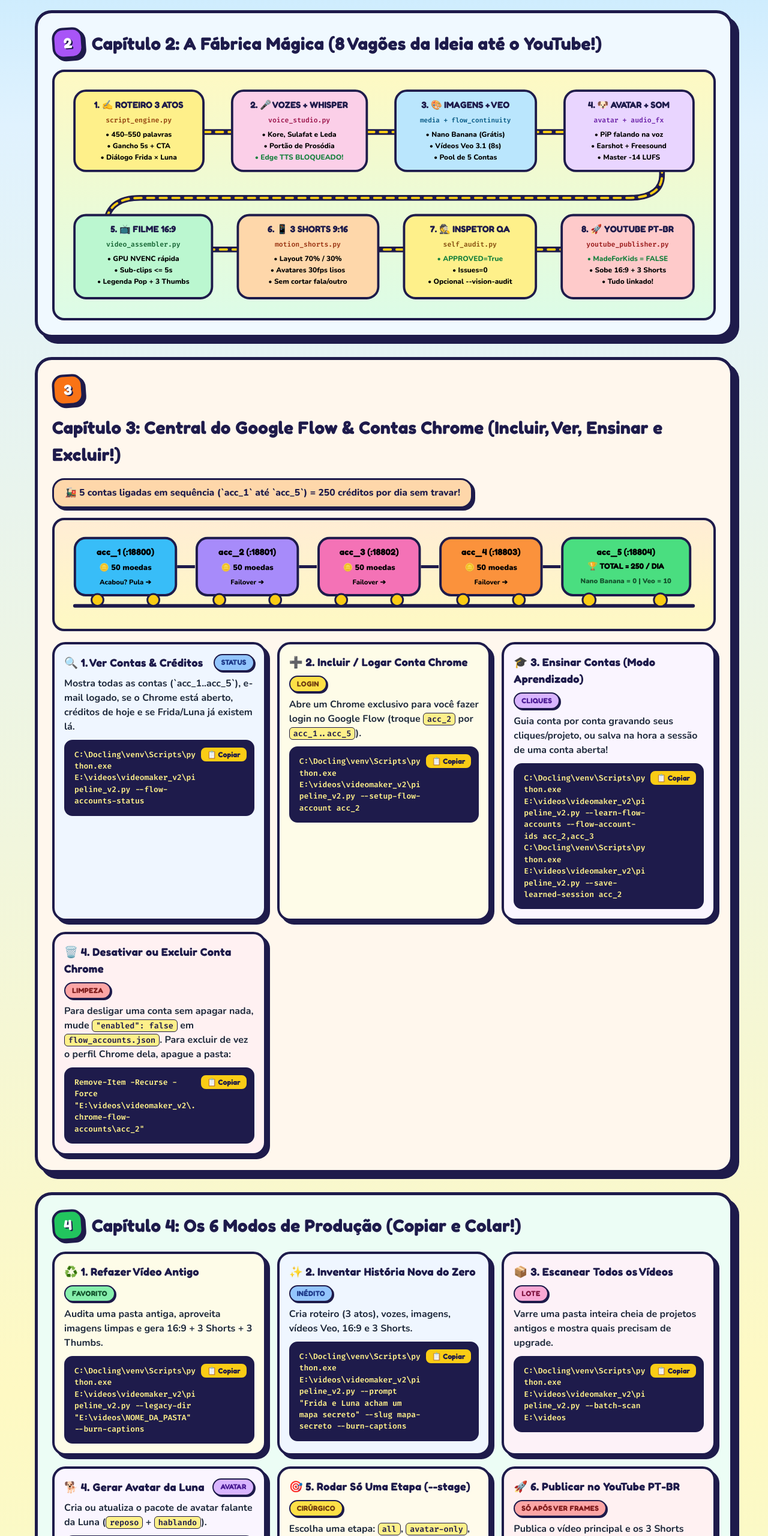
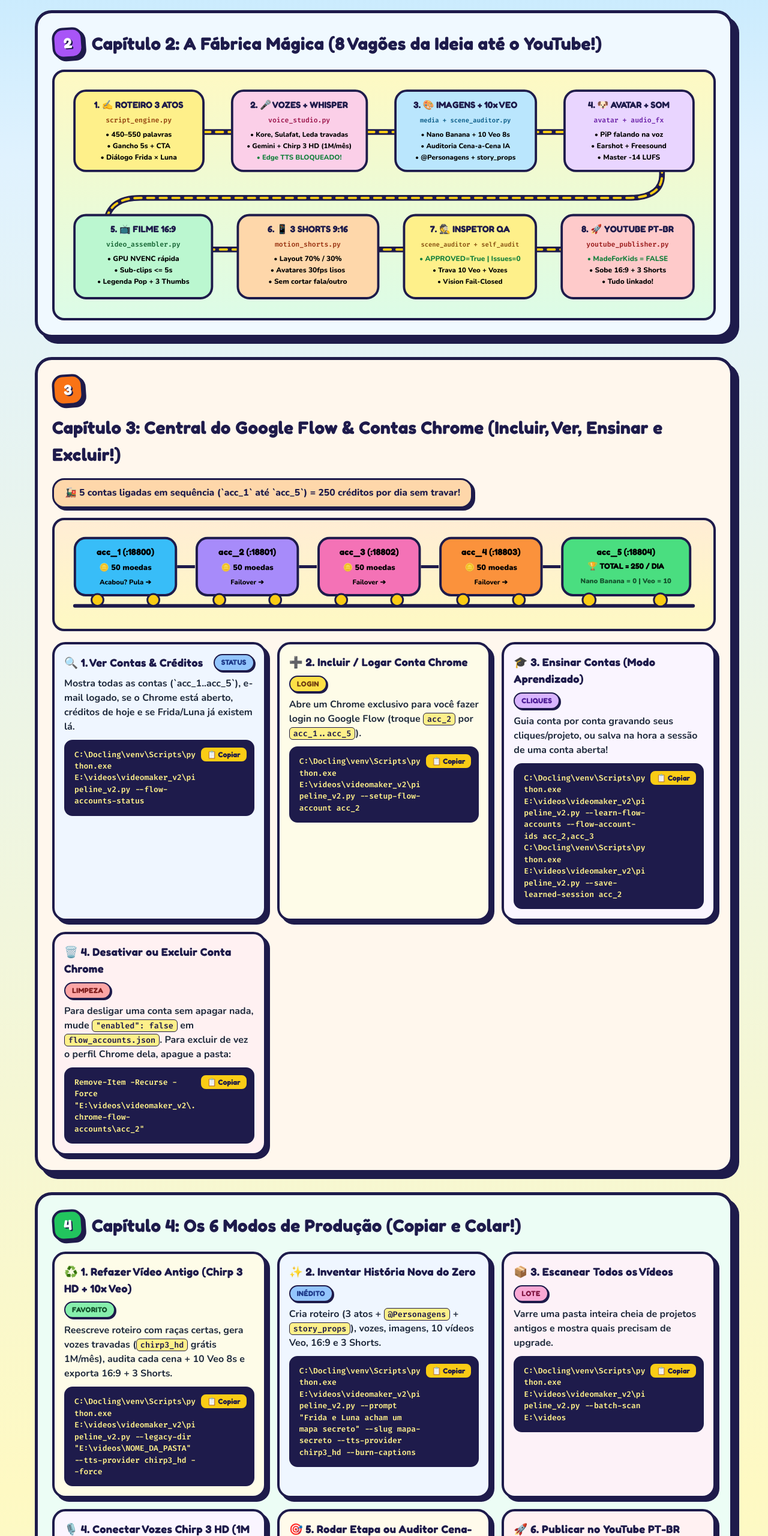
Before and after one commit to PiresDBA/videomaker_V2, a plain HTML site: page MANUAL_VISUAL_VIDEOMAKER_V2.html in a window 1280 px wide. Shown: the part 1000-3560 px from the top of the page at 60% size. Drawn offline with nearby package versions, Linux system fonts and the light colour scheme.

Commit message:
docs+fix: atualiza contrato, AGENTS, manual visual com Chirp 3 HD/auditoria/Veo 10x e propaga --force no legado

```diff
--- a/MANUAL_VISUAL_VIDEOMAKER_V2.html
+++ b/MANUAL_VISUAL_VIDEOMAKER_V2.html
@@ -387,18 +387,18 @@
           <rect x="0" y="0" width="235" height="140" rx="20" fill="#fbcfe8" stroke="#1e1b4b" stroke-width="4"/>
           <text x="117" y="30" text-anchor="middle" font-family="Fredoka, sans-serif" font-size="16" font-weight="700" fill="#1e1b4b">2. 🎤 VOZES + WHISPER</text>
           <text x="117" y="55" text-anchor="middle" font-family="Fira Code, monospace" font-size="12" font-weight="700" fill="#9d174d">voice_studio.py</text>
-          <text x="117" y="80" text-anchor="middle" font-size="12.5" font-weight="800">• Kore, Sulafat e Leda</text>
-          <text x="117" y="100" text-anchor="middle" font-size="12.5" font-weight="800">• Portão de Prosódia</text>
-          <text x="117" y="120" text-anchor="middle" font-size="12.5" font-weight="800" fill="#15803d">• Edge TTS BLOQUEADO!</text>
+          <text x="117" y="80" text-anchor="middle" font-size="12" font-weight="800">• Kore, Sulafat, Leda travadas</text>
+          <text x="117" y="100" text-anchor="middle" font-size="12" font-weight="800">• Gemini + Chirp 3 HD (1M/mês)</text>
+          <text x="117" y="120" text-anchor="middle" font-size="12" font-weight="800" fill="#15803d">• Edge TTS BLOQUEADO!</text>
         </g>
         <!-- 3 -->
         <g transform="translate(580, 18)">
           <rect x="0" y="0" width="245" height="140" rx="20" fill="#bae6fd" stroke="#1e1b4b" stroke-width="4"/>
-          <text x="122" y="30" text-anchor="middle" font-family="Fredoka, sans-serif" font-size="16" font-weight="700" fill="#1e1b4b">3. 🎨 IMAGENS + VEO</text>
-          <text x="122" y="55" text-anchor="middle" font-family="Fira Code, monospace" font-size="11.5" font-weight="700" fill="#075985">media + flow_continuity</text>
-          <text x="122" y="80" text-anchor="middle" font-size="12.5" font-weight="800">• Nano Banana (Grátis)</text>
-          <text x="122" y="100" text-anchor="middle" font-size="12.5" font-weight="800">• Vídeos Veo 3.1 (8s)</text>
-          <text x="122" y="120" text-anchor="middle" font-size="12.5" font-weight="800">• Pool de 5 Contas</text>
+          <text x="122" y="30" text-anchor="middle" font-family="Fredoka, sans-serif" font-size="16" font-weight="700" fill="#1e1b4b">3. 🎨 IMAGENS + 10x VEO</text>
+          <text x="122" y="55" text-anchor="middle" font-family="Fira Code, monospace" font-size="11" font-weight="700" fill="#075985">media + scene_auditor.py</text>
+          <text x="122" y="80" text-anchor="middle" font-size="12" font-weight="800">• Nano Banana + 10 Veo 8s</text>
+          <text x="122" y="100" text-anchor="middle" font-size="12" font-weight="800">• Auditoria Cena-a-Cena IA</text>
+          <text x="122" y="120" text-anchor="middle" font-size="12" font-weight="800">• @Personagens + story_props</text>
         </g>
         <!-- 4 -->
         <g transform="translate(875, 18)">
@@ -432,10 +432,10 @@
         <g transform="translate(595, 235)">
           <rect x="0" y="0" width="230" height="145" rx="20" fill="#fef08a" stroke="#1e1b4b" stroke-width="4"/>
           <text x="115" y="30" text-anchor="middle" font-family="Fredoka, sans-serif" font-size="16" font-weight="700" fill="#1e1b4b">7. 🕵️ INSPETOR QA</text>
-          <text x="115" y="55" text-anchor="middle" font-family="Fira Code, monospace" font-size="12" font-weight="700" fill="#854d0e">self_audit.py</text>
-          <text x="115" y="80" text-anchor="middle" font-size="12.5" font-weight="800" fill="#15803d">• APPROVED=True</text>
-          <text x="115" y="100" text-anchor="middle" font-size="12.5" font-weight="800">• Issues=0</text>
-          <text x="115" y="120" text-anchor="middle" font-size="12.5" font-weight="800">• Opcional --vision-audit</text>
+          <text x="115" y="55" text-anchor="middle" font-family="Fira Code, monospace" font-size="11" font-weight="700" fill="#854d0e">scene_auditor + self_audit</text>
+          <text x="115" y="80" text-anchor="middle" font-size="12.5" font-weight="800" fill="#15803d">• APPROVED=True | Issues=0</text>
+          <text x="115" y="100" text-anchor="middle" font-size="12" font-weight="800">• Trava 10 Veo + Vozes</text>
+          <text x="115" y="120" text-anchor="middle" font-size="12" font-weight="800">• Vision Fail-Closed</text>
         </g>
         <!-- 8 -->
         <g transform="translate(870, 235)">
@@ -544,15 +544,15 @@ C:\Docling\venv\Scripts\python.exe E:\videos\videomaker_v2\pipeline_v2.py --save
     </div>
     <div class="grid-2">
       <div class="story-card" style="background:#fefce8;">
-        <h3><span>♻️ 1. Refazer Vídeo Antigo</span> <span class="sticker st-green">Favorito</span></h3>
-        <p style="margin:0; font-weight:700;">Audita uma pasta antiga, aproveita imagens limpas e gera 16:9 + 3 Shorts + 3 Thumbs.</p>
-        <div class="cmd-box"><button class="copy-btn" onclick="copyCmd(this)">📋 Copiar</button>C:\Docling\venv\Scripts\python.exe E:\videos\videomaker_v2\pipeline_v2.py --legacy-dir "E:\videos\NOME_DA_PASTA" --burn-captions</div>
+        <h3><span>♻️ 1. Refazer Vídeo Antigo (Chirp 3 HD + 10x Veo)</span> <span class="sticker st-green">Favorito</span></h3>
+        <p style="margin:0; font-weight:700;">Reescreve roteiro com raças certas, gera vozes travadas (<code>chirp3_hd</code> grátis 1M/mês), audita cada cena + 10 Veo 8s e exporta 16:9 + 3 Shorts.</p>
+        <div class="cmd-box"><button class="copy-btn" onclick="copyCmd(this)">📋 Copiar</button>C:\Docling\venv\Scripts\python.exe E:\videos\videomaker_v2\pipeline_v2.py --legacy-dir "E:\videos\NOME_DA_PASTA" --tts-provider chirp3_hd --force</div>
       </div>
 
       <div class="story-card" style="background:#eff6ff;">
         <h3><span>✨ 2. Inventar História Nova do Zero</span> <span class="sticker st-blue">Inédito</span></h3>
-        <p style="margin:0; font-weight:700;">Cria roteiro (3 atos), vozes, imagens, vídeos Veo, 16:9 e 3 Shorts.</p>
-        <div class="cmd-box"><button class="copy-btn" onclick="copyCmd(this)">📋 Copiar</button>C:\Docling\venv\Scripts\python.exe E:\videos\videomaker_v2\pipeline_v2.py --prompt "Frida e Luna acham um mapa secreto" --slug mapa-secreto --burn-captions</div>
+        <p style="margin:0; font-weight:700;">Cria roteiro (3 atos + <code>@Personagens</code> + <code>story_props</code>), vozes, imagens, 10 vídeos Veo, 16:9 e 3 Shorts.</p>
+        <div class="cmd-box"><button class="copy-btn" onclick="copyCmd(this)">📋 Copiar</button>C:\Docling\venv\Scripts\python.exe E:\videos\videomaker_v2\pipeline_v2.py --prompt "Frida e Luna acham um mapa secreto" --slug mapa-secreto --tts-provider chirp3_hd --burn-captions</div>
       </div>
 
       <div class="story-card" style="background:#fdf2f8;">
@@ -562,15 +562,15 @@ C:\Docling\venv\Scripts\python.exe E:\videos\videomaker_v2\pipeline_v2.py --save
       </div>
 
       <div class="story-card" style="background:#faf5ff;">
-        <h3><span>🐕 4. Gerar Avatar da Luna</span> <span class="sticker st-purp">Avatar</span></h3>
-        <p style="margin:0; font-weight:700;">Cria ou atualiza o pacote de avatar falante da Luna (<code>reposo</code> + <code>hablando</code>).</p>
-        <div class="cmd-box"><button class="copy-btn" onclick="copyCmd(this)">📋 Copiar</button>C:\Docling\venv\Scripts\python.exe E:\videos\videomaker_v2\pipeline_v2.py --build-avatar luna --stage avatar-only</div>
+        <h3><span>🎙️ 4. Conectar Vozes Chirp 3 HD (1M grátis/mês)</span> <span class="sticker st-purp">OAuth 2.0</span></h3>
+        <p style="margin:0; font-weight:700;">Autoriza sua conta Google Cloud 1 vez e testa ao vivo <code>Kore</code>, <code>Sulafat</code> e <code>Leda</code> (trava segura 950k/mês).</p>
+        <div class="cmd-box"><button class="copy-btn" onclick="copyCmd(this)">📋 Copiar</button>C:\Docling\venv\Scripts\python.exe E:\videos\videomaker_v2\pipeline_v2.py --auth-chirp3</div>
       </div>
 
       <div class="story-card" style="background:#fffbeb;">
-        <h3><span>🎯 5. Rodar Só Uma Etapa (--stage)</span> <span class="sticker st-amber">Cirúrgico</span></h3>
-        <p style="margin:0; font-weight:700;">Escolha uma etapa: <code>all</code>, <code>avatar-only</code>, <code>script</code>, <code>tts</code>, <code>pacing</code>, <code>images</code>, <code>shorts</code>, <code>audit</code> ou <code>publish</code>.</p>
-        <div class="cmd-box"><button class="copy-btn" onclick="copyCmd(this)">📋 Copiar</button>C:\Docling\venv\Scripts\python.exe E:\videos\videomaker_v2\pipeline_v2.py --slug MEU_SLUG --stage shorts --short-engine split_70_30</div>
+        <h3><span>🎯 5. Rodar Etapa ou Auditor Cena-a-Cena</span> <span class="sticker st-amber">Cirúrgico</span></h3>
+        <p style="margin:0; font-weight:700;">Rode só 1 etapa (<code>--stage shorts</code>) ou audite/regenere cenas e Veo de um projeto com <code>scene_auditor.py</code>.</p>
+        <div class="cmd-box"><button class="copy-btn" onclick="copyCmd(this)">📋 Copiar</button>C:\Docling\venv\Scripts\python.exe E:\videos\videomaker_v2\core\scene_auditor.py --project-dir "E:\videos\videomaker_v2\projects\MEU_SLUG" --auto-fix</div>
       </div>
 
       <div class="story-card" style="background:#fff1f2;">
@@ -626,7 +626,8 @@ C:\Docling\venv\Scripts\python.exe E:\videos\videomaker_v2\pipeline_v2.py --save
       <div class="story-card">
         <h3>🔊 Voz, Música &amp; Volume</h3>
         <div class="flag-grid">
-          <div class="flag-chip"><code>--tts-provider gemini_emotion</code></div>
+          <div class="flag-chip"><code>--tts-provider</code> <code>gemini_emotion</code> | <code>chirp3_hd</code> | <code>auto</code></div>
+          <div class="flag-chip"><code>--auth-chirp3</code> Login OAuth2 (950k/mês grátis)</div>
           <div class="flag-chip"><code>--bgm</code> Música .wav própria</div>
           <div class="flag-chip"><code>--sfx-volume 0.35</code> Teto SFX</div>
           <div class="flag-chip"><code>--bgm-volume 0.22</code> Volume fundo</div>
@@ -636,14 +637,15 @@ C:\Docling\venv\Scripts\python.exe E:\videos\videomaker_v2\pipeline_v2.py --save
       </div>
 
       <div class="story-card">
-        <h3>⚡ Velocidade, Pulos &amp; QA</h3>
+        <h3>⚡ Velocidade, Veo &amp; QA</h3>
         <div class="flag-grid">
+          <div class="flag-chip"><code>--veo-videos 10</code> Clipes 8s Veo 3.1 Lite</div>
+          <div class="flag-chip"><code>--skip-veo</code> Pula geração Veo</div>
+          <div class="flag-chip"><code>--skip-scene-audit</code> Desliga auditor cena-a-cena</div>
           <div class="flag-chip"><code>--cpu-workers</code> Núcleos CPU</div>
           <div class="flag-chip"><code>--disable-nvenc</code> Força CPU x264</div>
           <div class="flag-chip"><code>--vision-audit</code> Checa imagens c/ IA</div>
-          <div class="flag-chip"><code>--skip-images</code> Pula imagens</div>
-          <div class="flag-chip"><code>--skip-short</code> Pula Shorts</div>
-          <div class="flag-chip"><code>--skip-thumbs</code> Pula capas</div>
+          <div class="flag-chip"><code>--skip-images</code> / <code>--skip-short</code> / <code>--skip-thumbs</code></div>
           <div class="flag-chip"><code>--skip-whisper-qa</code> / <code>--skip-prosody-gate</code></div>
         </div>
       </div>
@@ -672,22 +674,22 @@ C:\Docling\venv\Scripts\python.exe E:\videos\videomaker_v2\pipeline_v2.py --save
       <div class="story-card" style="background:#dcfce7;">
         <h3><span>🛡️ Escudo Verde — SEMPRE FAZER!</span> <span class="sticker st-green">Super Poder</span></h3>
         <ul class="rule-list">
-          <li>🎤 <b>Vozes com Emoção:</b> Kore (Narrador), Sulafat (Frida), Leda (Luna) + Whisper QA.</li>
+          <li>🎤 <b>Vozes 100% Travadas:</b> Kore (Narradora), Sulafat (Frida), Leda (Luna) — Gemini TTS ou Chirp 3 HD (trava 950k/mês) + Whisper QA.</li>
+          <li>🎬 <b>Sincronia + 10x Veo + Auditoria Cena-a-Cena:</b> Vision QA <i>fail-closed</i>, regeneração automática, <code>@Personagens</code> por episódio e <code>story_props</code>.</li>
+          <li>🐶 <b>Raças &amp; Idade Canônicas:</b> Frida Buldogue caramelo, Luna Salsicha chocolate, até 1 aninho (<code>1 year old max</code>).</li>
           <li>👨‍👩‍👧‍👦 <b>YouTube Todo Público:</b> <code>"selfDeclaredMadeForKids": False</code>.</li>
-          <li>🐶 <b>Sempre Filhotinhas:</b> Frida e Luna até 1 aninho (<code>1 year old max</code>).</li>
-          <li>🧠 <b>Cérebro Graphify:</b> Ler <code>GRAPH_REPORT.md</code> ao entrar e rodar <code>graphify update</code> pós-commit.</li>
-          <li>🐍 <b>Python Oficial:</b> Usar sempre <code>C:\Docling\venv\Scripts\python.exe</code>.</li>
+          <li>🧠 <b>Cérebro Graphify + Python Oficial:</b> Ler <code>GRAPH_REPORT.md</code>, rodar <code>graphify update</code> pós-commit e usar <code>C:\Docling\venv\Scripts\python.exe</code>.</li>
         </ul>
       </div>
 
       <div class="story-card" style="background:#fee2e2;">
         <h3><span>🚨 Escudo Vermelho — NUNCA FAZER!</span> <span class="sticker st-red">Perigo!</span></h3>
         <ul class="rule-list">
-          <li>🤖 <b>Edge TTS:</b> Bloqueado! Jamais usar voz de robô sem emoção.</li>
-          <li>🤐 <b>Avatar Estátua no PiP:</b> Se não está falando, não deixar a cachorrinha muda olhando pro nada.</li>
+          <li>🤖 <b>Edge TTS ou Troca de Voz:</b> Bloqueado! Proibido voz sem emoção ou alternar locutor no meio do vídeo.</li>
+          <li>🖼️ <b>Imagem Fora da Narração / Raça Errada:</b> Proibido Golden Retriever/Cocker ou pular cena sem validar narração × visual.</li>
+          <li>💳 <b>Gemini Pago no Cloud TTS:</b> No Google Cloud TTS usar apenas <code>pt-BR-Chirp3-HD-*</code> (franquia 1M/mês gratuita).</li>
           <li>🔐 <b>Segredos no GitHub:</b> Nunca subir <code>.env</code>, <code>.credentials/</code>, <code>projects/</code> ou <code>.mp4</code>.</li>
-          <li>🙈 <b>Publicar no Escuro:</b> Sempre extrair frames com FFmpeg e olhar antes de subir.</li>
-          <li>💥 <b>Usar <code>E:\videos\.venv</code>:</b> Quebra tudo! Fique firme no <code>C:\Docling\venv</code>.</li>
+          <li>🙈 <b>Publicar no Escuro / Usar <code>E:\videos\.venv</code>:</b> Sempre olhar frames antes de subir e usar apenas <code>C:\Docling\venv</code>.</li>
         </ul>
       </div>
     </div>
```
Also changed, not shown: 4 other files.
